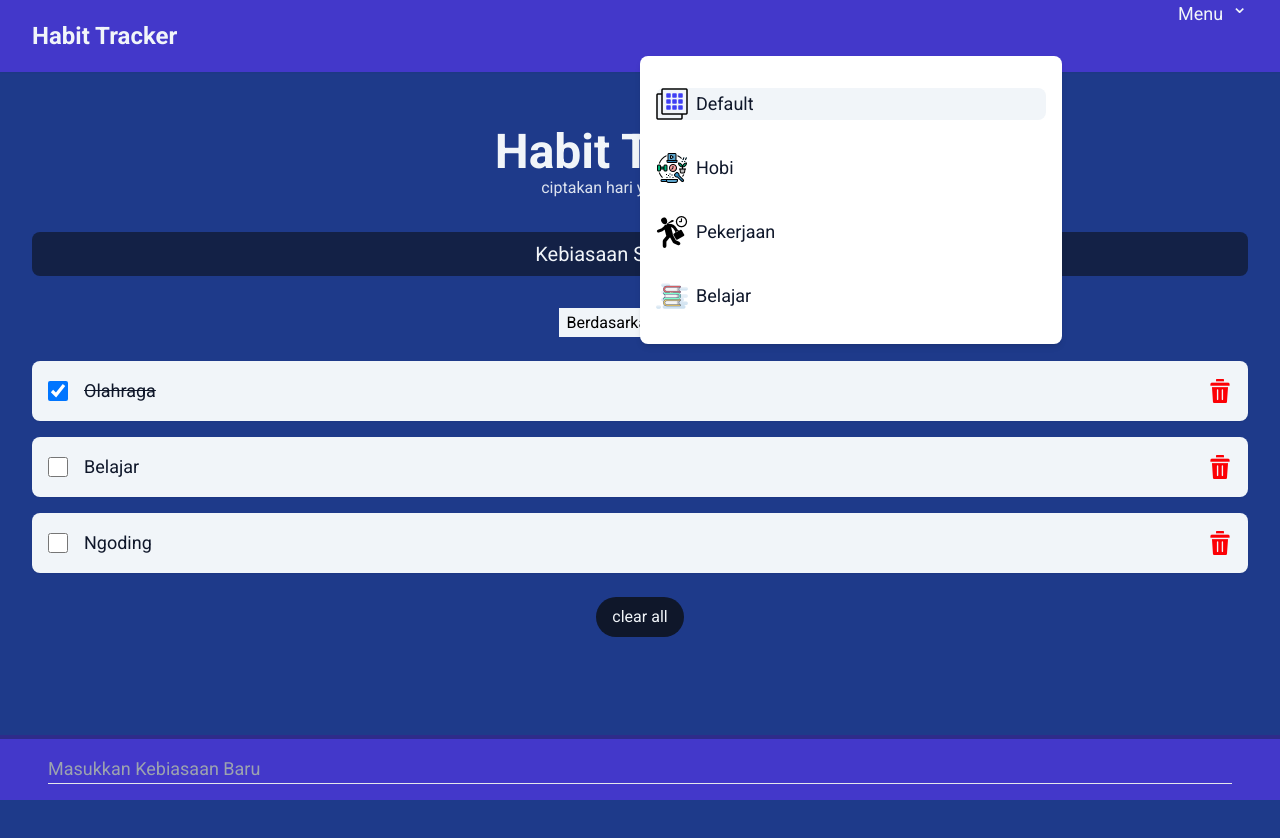
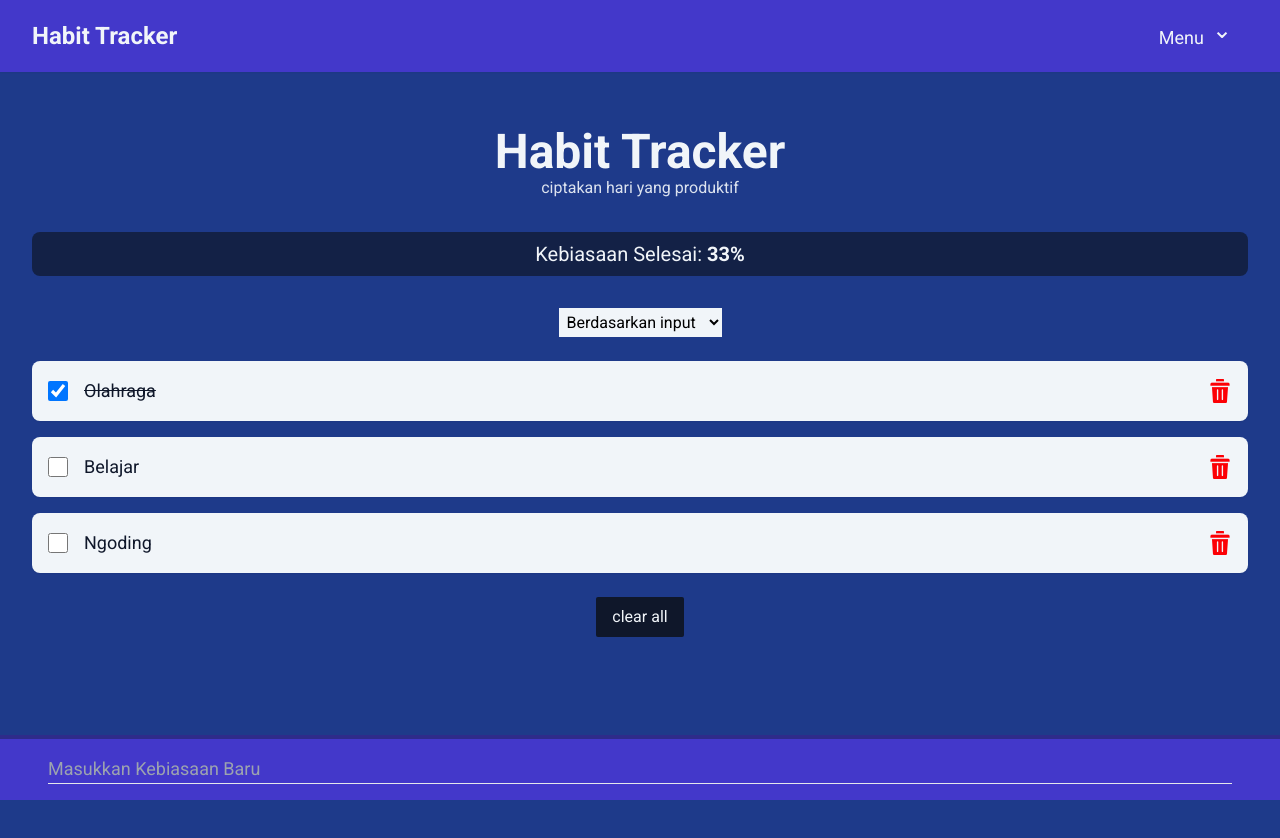
Before and after one commit to WilbertFE/habittracker, a React (Vite) app: page / in a window 1280 px wide. Shown: the top 838 px of the page. Built offline with nearby package versions, Linux system fonts and the light colour scheme.

Commit message:
Menyelesaikan Navbar

```diff
--- a/src/App.jsx
+++ b/src/App.jsx
@@ -5,7 +5,7 @@ import Tracker from "./components/Tracker";
 import Main from "./components/Main";
 import Footer from './components/Footer';
 import Input from "./components/Input";
-
+import Navbar from "./components/Navbar";
 // data default
 let defaultHabits = [
   {
@@ -96,39 +96,7 @@ export default function App() {
     <div id="app" className="font-roboto bg-primary min-h-[1000px]">
 
       {/* Awal NavBar */}
-      <nav className="fixed right-0 left-0 bg-secondary shadow-sm">
-        <div className="container">
-          <div className="flex mx-4">
-            <div className="w-1/2 py-5">
-              <h1 className="text-light font-bold text-2xl">Habit Tracker</h1>
-            </div>
-            <div className="w-1/2 relative">
-              <div className="flex items-center justify-end cursor-pointer">
-                <h3 className="text-light text-lg mr-2">Menu</h3>
-                <span className="text-light text-xl relative -top-2">&#x2304;</span>
-              </div>
-              <div className="flex flex-wrap min-w-[250px] p-4 bg-white absolute top-14 rounded-lg shadow-md">
-                <div className="w-full flex items-center my-4 bg-slate-100 rounded-lg">
-                  <img src="/habittracker/public/default.png" alt="default.png" className="block w-8 h-8 mr-2" />
-                  <h3 className="text-dark text-lg">Default</h3>
-                </div>
-                <div className="w-full flex items-center my-4 rounded-lg">
-                  <img src="/habittracker/public/hobbies.png" alt="default.png" className="block w-8 h-8 mr-2" />
-                  <h3 className="text-dark text-lg">Hobi</h3>
-                </div>
-                <div className="w-full flex items-center my-4 rounded-lg">
-                  <img src="/habittracker/public/going-to-work.png" alt="default.png" className="block w-8 h-8 mr-2" />
-                  <h3 className="text-dark text-lg">Pekerjaan</h3>
-                </div>
-                <div className="w-full flex items-center my-4 rounded-lg">
-                  <img src="/habittracker/public/library.png" alt="default.png" className="block w-8 h-8 mr-2" />
-                  <h3 className="text-dark text-lg">Belajar</h3>
-                </div>
-              </div>
-            </div>
-          </div>
-        </div>
-      </nav>
+      <Navbar />
       {/* Akhir NavBar */}
 
       {/* Awal Header */}
@@ -166,6 +134,4 @@ document.addEventListener('click', function(e){
     });
   }
 });
-
-
 // akhir function dasar
--- a/src/components/Clear.jsx
+++ b/src/components/Clear.jsx
@@ -2,7 +2,7 @@
 export default function Clear({onClear, habits}){
     return (
       <div className="w-full mt-4">
-        <button onClick={onClear}  style={habits.length === 0 ? {display: 'none'} : {}} className="block mx-auto px-4 py-2 bg-dark text-light rounded-full">clear all</button>
+        <button onClick={onClear}  style={habits.length === 0 ? {display: 'none'} : {}} className="block mx-auto px-4 py-2 bg-dark text-light rounded-sm">clear all</button>
       </div>
     );
   }
--- /dev/null
+++ b/src/components/Navbar.jsx
@@ -0,0 +1,42 @@
+import { useState } from "react";
+
+export default function Navbar(){
+    const [isOpen, setIsOpen] = useState(false);
+
+    return (
+    <nav className="fixed right-0 left-0 bg-secondary shadow-sm">
+        <div className="container">
+          <div className="flex mx-4">
+            <div className="w-1/2 py-5">
+              <h1 className="text-light font-bold text-2xl">Habit Tracker</h1>
+            </div>
+            <div className="w-1/2 flex items-center justify-end relative">
+              <input id="typeOpen" onChange={() => setIsOpen(!isOpen)} type="checkbox" className="hidden"></input>
+              <label htmlFor="typeOpen" className="mr-4 cursor-pointer">
+                <span className="text-light text-lg mr-2">Menu</span>
+                <span className="text-light text-2xl relative -top-[6px]">&#x2304;</span>
+              </label>
+              <div style={isOpen ? {display: 'flex'} : {display: 'none'}} className="flex-col justify-around absolute top-16 w-[200px] h-[250px] p-4 bg-white rounded-lg shadow-md">
+                <div className="flex items-center bg-slate-100">
+                  <img src="/habittracker/default.png" alt="default" className="block w-8 mr-2" />
+                  <span className="text-lg text-dark">Default</span>
+                </div>
+                <div className="flex items-center">
+                  <img src="/habittracker/hobbies.png" alt="hobbies" className="block w-8 mr-2" />
+                  <span className="text-lg text-dark">Hobi</span>
+                </div>
+                <div className="flex items-center">
+                  <img src="/habittracker/going-to-work.png" alt="work" className="block w-8 mr-2" />
+                  <span className="text-lg text-dark">Pekerjaan</span>
+                </div>
+                <div className="flex items-center">
+                  <img src="/habittracker/library.png" alt="study" className="block w-8 mr-2" />
+                  <span className="text-lg text-dark">Belajar</span>
+                </div>
+              </div>
+            </div>
+          </div>
+        </div>
+    </nav>
+    );
+}
```
